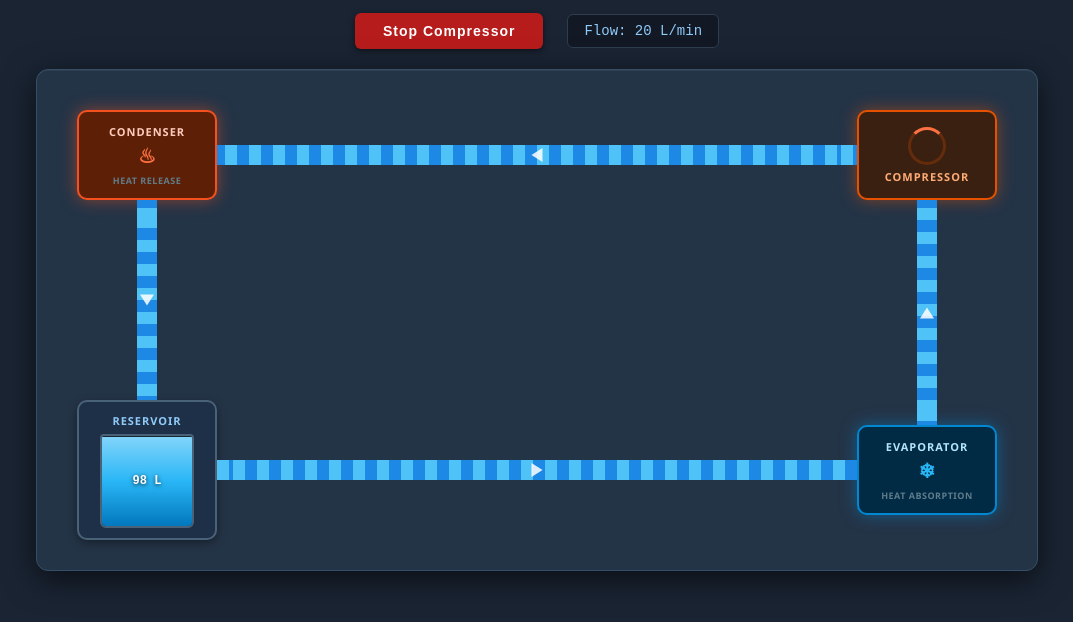
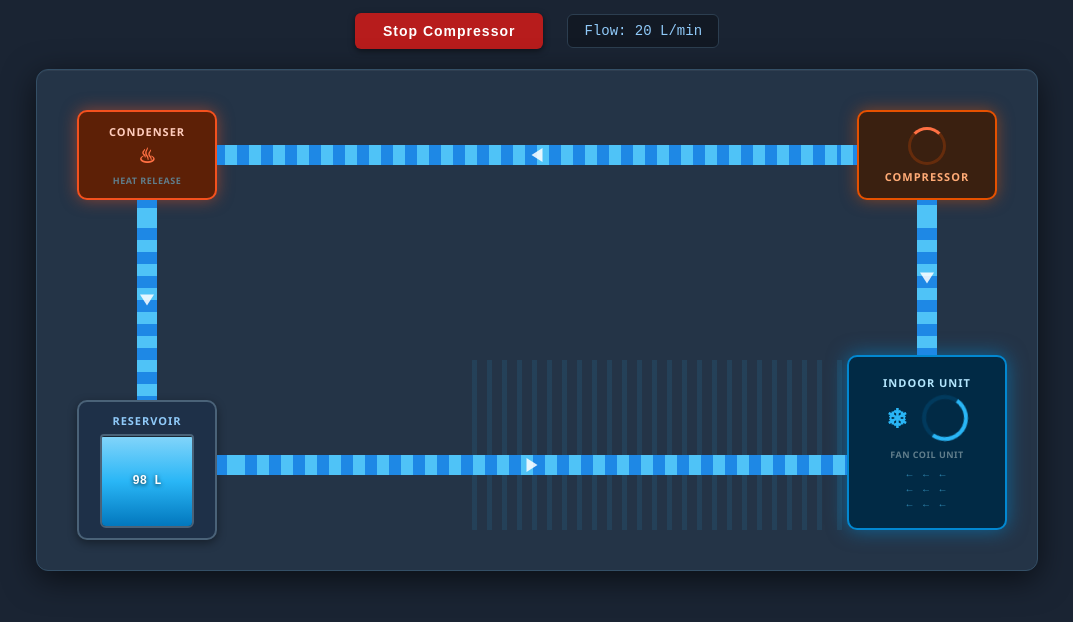
Before and after one commit to blueskyranger/refrigeration-sim, a plain HTML site: page index.html in a window 1280 px wide. Both pictures are taken after a click on the button "Start Compressor". Shown: the part 58-680 px from the top of the page, without its empty margins (103-1176 px from the left). Drawn offline with Linux system fonts and the light colour scheme.

Commit message:
Add indoor fan coil unit with cool air animation
- Replace plain Evaporator with Indoor Unit (Fan Coil Unit)
- Indoor unit shows: evaporator coil icon (❄), spinning fan blade,
  and pulsing airflow arrows (← ← ←) when active
- Animated cool-air zone flows left from the indoor unit into the
  room space, showing refrigerant cycle delivering cooling
- Condenser/Compressor glow warm, Indoor Unit glows cool blue
- Adjusted right-pipe (height 155px) and bottom-pipe (width 630px)
  to connect correctly to new indoor unit position

Co-Authored-By: Claude Sonnet 4.6 <noreply@anthropic.com>

```diff
--- a/index.html
+++ b/index.html
@@ -27,10 +27,18 @@
       <span class="pump-label">Compressor</span>
     </div>
 
-    <div class="component evaporator" id="evaporatorBox">
-      <span class="evaporator-label">Evaporator</span>
-      <div class="evaporator-icon">❄</div>
-      <span class="component-sublabel">Heat Absorption</span>
+    <div class="component indoor-unit" id="indoorUnitBox">
+      <span class="indoor-label">Indoor Unit</span>
+      <div class="indoor-icons">
+        <div class="coil-icon">❄</div>
+        <div class="fan-blade" id="fanBlade"></div>
+      </div>
+      <span class="component-sublabel">Fan Coil Unit</span>
+      <div class="airflow-arrows" id="airflowArrows">
+        <span>← ← ←</span>
+        <span>← ← ←</span>
+        <span>← ← ←</span>
+      </div>
     </div>
 
     <div class="component reservoir" id="reservoirBox">
@@ -40,6 +48,9 @@
         <span id="reservoirLevel">100 L</span>
       </div>
     </div>
+
+    <!-- Cool air stream that flows left from the indoor unit -->
+    <div class="cool-air-zone" id="coolAirZone"></div>
 
     <div class="pipe top-pipe"    id="topPipe"></div>
     <div class="pipe right-pipe"  id="rightPipe"></div>
--- a/script.js
+++ b/script.js
@@ -4,7 +4,8 @@ const reservoirLevel = document.getElementById("reservoirLevel");
 const reservoirFill  = document.getElementById("reservoirFill");
 const pumpBox        = document.getElementById("pumpBox");
 const condenserBox   = document.getElementById("condenserBox");
-const evaporatorBox  = document.getElementById("evaporatorBox");
+const indoorUnitBox  = document.getElementById("indoorUnitBox");
+const coolAirZone    = document.getElementById("coolAirZone");
 
 const topPipe    = document.getElementById("topPipe");
 const rightPipe  = document.getElementById("rightPipe");
@@ -29,7 +30,8 @@ function setComponentsActive(on) {
   const method = on ? "add" : "remove";
   pumpBox.classList[method]("active");
   condenserBox.classList[method]("active");
-  evaporatorBox.classList[method]("active");
+  indoorUnitBox.classList[method]("active");
+  coolAirZone.classList[method]("active");
   togglePumpBtn.classList[method]("active");
 }
 
@@ -65,7 +67,7 @@ setInterval(() => {
       reservoir = 100;
     }
 
-    reservoirLevel.textContent    = `${reservoir} L`;
-    reservoirFill.style.height    = `${reservoir}%`;
+    reservoirLevel.textContent = `${reservoir} L`;
+    reservoirFill.style.height = `${reservoir}%`;
   }
 }, 1000);
--- a/style.css
+++ b/style.css
@@ -38,17 +38,9 @@ h1 {
   box-shadow: 0 2px 6px rgba(0, 0, 0, 0.5);
 }
 
-#togglePump:hover {
-  background: #388e3c;
-}
-
-#togglePump.active {
-  background: #b71c1c;
-}
-
-#togglePump.active:hover {
-  background: #c62828;
-}
+#togglePump:hover   { background: #388e3c; }
+#togglePump.active  { background: #b71c1c; }
+#togglePump.active:hover { background: #c62828; }
 
 #flowDisplay {
   font-size: 14px;
@@ -96,7 +88,7 @@ h1 {
   margin-top: 2px;
 }
 
-/* === Condenser (top-left) === */
+/* ===================== Condenser (top-left) ===================== */
 .condenser {
   width: 140px;
   height: 90px;
@@ -122,21 +114,15 @@ h1 {
   text-transform: uppercase;
   color: #ff8a65;
 }
-
-.condenser.active .condenser-label {
-  color: #ffccbc;
-}
+.condenser.active .condenser-label { color: #ffccbc; }
 
 .condenser-icon {
   font-size: 20px;
   color: #e64a19;
 }
+.condenser.active .condenser-icon { color: #ff7043; }
 
-.condenser.active .condenser-icon {
-  color: #ff7043;
-}
-
-/* === Compressor / Pump (top-right) === */
+/* ===================== Compressor (top-right) ===================== */
 .pump {
   width: 140px;
   height: 90px;
@@ -161,10 +147,7 @@ h1 {
   text-transform: uppercase;
   color: #90caf9;
 }
-
-.pump.active .pump-label {
-  color: #ffab76;
-}
+.pump.active .pump-label { color: #ffab76; }
 
 .pump-spinner {
   width: 32px;
@@ -184,47 +167,90 @@ h1 {
   to { transform: rotate(360deg); }
 }
 
-/* === Evaporator (bottom-right) === */
-.evaporator {
-  width: 140px;
-  height: 90px;
-  left: 820px;
-  top: 355px;
+/* ===================== Indoor Unit / Fan Coil (bottom-right) ===================== */
+.indoor-unit {
+  width: 160px;
+  height: 175px;
+  left: 810px;
+  top: 285px;
   flex-direction: column;
-  gap: 3px;
+  gap: 5px;
   background: #071a2a;
   border-color: #01579b;
   transition: background 0.3s, border-color 0.3s, box-shadow 0.3s;
 }
 
-.evaporator.active {
+.indoor-unit.active {
   background: #012a45;
   border-color: #0288d1;
-  box-shadow: 0 0 16px rgba(2, 136, 209, 0.5);
+  box-shadow: 0 0 20px rgba(2, 136, 209, 0.6);
 }
 
-.evaporator-label {
+.indoor-label {
   font-size: 11px;
   font-weight: bold;
   letter-spacing: 1px;
   text-transform: uppercase;
   color: #4fc3f7;
 }
+.indoor-unit.active .indoor-label { color: #b3e5fc; }
 
-.evaporator.active .evaporator-label {
-  color: #b3e5fc;
+.indoor-icons {
+  display: flex;
+  align-items: center;
+  justify-content: center;
+  gap: 14px;
 }
 
-.evaporator-icon {
-  font-size: 20px;
+.coil-icon {
+  font-size: 26px;
   color: #0288d1;
 }
+.indoor-unit.active .coil-icon { color: #29b6f6; }
 
-.evaporator.active .evaporator-icon {
-  color: #29b6f6;
+/* Fan blade — spinning circle with two-colour border */
+.fan-blade {
+  width: 38px;
+  height: 38px;
+  border-radius: 50%;
+  border: 4px solid rgba(255, 255, 255, 0.08);
+  border-top-color: #0277bd;
+  border-right-color: #0277bd;
 }
 
-/* === Reservoir (bottom-left) === */
+.indoor-unit.active .fan-blade {
+  border-color: rgba(2, 119, 189, 0.2);
+  border-top-color: #29b6f6;
+  border-right-color: #29b6f6;
+  animation: fanSpin 0.45s linear infinite;
+}
+
+@keyframes fanSpin {
+  to { transform: rotate(360deg); }
+}
+
+/* Airflow arrows inside the unit */
+.airflow-arrows {
+  display: none;
+  flex-direction: column;
+  gap: 1px;
+  font-size: 10px;
+  color: rgba(79, 195, 247, 0);
+  letter-spacing: 2px;
+}
+
+.indoor-unit.active .airflow-arrows {
+  display: flex;
+  color: rgba(79, 195, 247, 0.7);
+  animation: arrowPulse 1.2s ease-in-out infinite;
+}
+
+@keyframes arrowPulse {
+  0%, 100% { opacity: 0.4; }
+  50%       { opacity: 1; }
+}
+
+/* ===================== Reservoir (bottom-left) ===================== */
 .reservoir {
   width: 140px;
   height: 140px;
@@ -279,14 +305,45 @@ h1 {
   font-family: monospace;
 }
 
-/* === Pipes === */
+/* ===================== Cool Air Zone ===================== */
+/* Animated cool-air stream flowing left out of the indoor unit */
+.cool-air-zone {
+  position: absolute;
+  left: 430px;
+  top: 290px;
+  width: 380px;
+  height: 170px;
+  opacity: 0;
+  pointer-events: none;
+  border-radius: 6px;
+  transition: opacity 0.6s ease;
+}
+
+.cool-air-zone.active {
+  opacity: 1;
+  background: repeating-linear-gradient(
+    90deg,
+    transparent 0px,
+    transparent 10px,
+    rgba(41, 182, 246, 0.10) 10px,
+    rgba(41, 182, 246, 0.10) 15px
+  );
+  animation: coolAirFlow 1s linear infinite;
+}
+
+@keyframes coolAirFlow {
+  from { background-position:   0 0; }
+  to   { background-position: -25px 0; }
+}
+
+/* ===================== Pipes ===================== */
 .pipe {
   position: absolute;
   background: #3d5166;
   overflow: hidden;
 }
 
-/* top pipe: Compressor (right) → Condenser (left) */
+/* Compressor (right) → Condenser (left)  :  flows LEFT */
 .top-pipe {
   left: 180px;
   top: 75px;
@@ -294,23 +351,23 @@ h1 {
   height: 20px;
 }
 
-/* right pipe: Evaporator (bottom) → Compressor (top) */
+/* Compressor bottom → Indoor Unit top  :  flows DOWN */
 .right-pipe {
   left: 880px;
   top: 130px;
   width: 20px;
-  height: 225px;
+  height: 155px;
 }
 
-/* bottom pipe: Reservoir (left) → Evaporator (right) */
+/* Reservoir (left) → Indoor Unit (right)  :  flows RIGHT */
 .bottom-pipe {
   left: 180px;
-  top: 390px;
-  width: 640px;
+  top: 385px;
+  width: 630px;
   height: 20px;
 }
 
-/* left pipe: Condenser (top) → Reservoir (bottom) */
+/* Condenser bottom → Reservoir top  :  flows DOWN */
 .left-pipe {
   left: 100px;
   top: 130px;
@@ -318,15 +375,13 @@ h1 {
   height: 200px;
 }
 
-/* === Flowing state === */
+/* ===================== Flowing gradients ===================== */
 .top-pipe.flowing,
 .bottom-pipe.flowing {
   background: repeating-linear-gradient(
     90deg,
-    #4fc3f7 0px,
-    #4fc3f7 12px,
-    #1e88e5 12px,
-    #1e88e5 24px
+    #4fc3f7 0px, #4fc3f7 12px,
+    #1e88e5 12px, #1e88e5 24px
   );
 }
 
@@ -334,17 +389,15 @@ h1 {
 .left-pipe.flowing {
   background: repeating-linear-gradient(
     180deg,
-    #4fc3f7 0px,
-    #4fc3f7 12px,
-    #1e88e5 12px,
-    #1e88e5 24px
+    #4fc3f7 0px, #4fc3f7 12px,
+    #1e88e5 12px, #1e88e5 24px
   );
 }
 
-/* directional animations matching actual flow direction */
+/* Directional animations */
 .top-pipe.flowing    { animation: flowLeft  0.6s linear infinite; }
 .bottom-pipe.flowing { animation: flowRight 0.6s linear infinite; }
-.right-pipe.flowing  { animation: flowUp    0.6s linear infinite; }
+.right-pipe.flowing  { animation: flowDown  0.6s linear infinite; }
 .left-pipe.flowing   { animation: flowDown  0.6s linear infinite; }
 
 @keyframes flowRight { from { background-position: 0 0; } to { background-position:  24px 0; } }
@@ -352,61 +405,41 @@ h1 {
 @keyframes flowDown  { from { background-position: 0 0; } to { background-position: 0  24px; } }
 @keyframes flowUp    { from { background-position: 0 0; } to { background-position: 0 -24px; } }
 
-/* === Direction arrows via ::after === */
+/* ===================== Direction arrows ===================== */
 .top-pipe::after,
 .bottom-pipe::after {
   content: '';
   position: absolute;
-  top: 50%;
-  left: 50%;
+  top: 50%; left: 50%;
   transform: translate(-50%, -50%);
-  width: 0;
-  height: 0;
+  width: 0; height: 0;
   border-top: 7px solid transparent;
   border-bottom: 7px solid transparent;
 }
 
 /* top pipe flows LEFT ← */
-.top-pipe::after {
-  border-right: 11px solid rgba(255, 255, 255, 0.25);
-}
-.top-pipe.flowing::after {
-  border-right-color: rgba(255, 255, 255, 0.85);
-}
+.top-pipe::after         { border-right: 11px solid rgba(255,255,255,0.25); }
+.top-pipe.flowing::after { border-right-color: rgba(255,255,255,0.85); }
 
 /* bottom pipe flows RIGHT → */
-.bottom-pipe::after {
-  border-left: 11px solid rgba(255, 255, 255, 0.25);
-}
-.bottom-pipe.flowing::after {
-  border-left-color: rgba(255, 255, 255, 0.85);
-}
+.bottom-pipe::after         { border-left: 11px solid rgba(255,255,255,0.25); }
+.bottom-pipe.flowing::after { border-left-color: rgba(255,255,255,0.85); }
 
 .right-pipe::after,
 .left-pipe::after {
   content: '';
   position: absolute;
-  top: 50%;
-  left: 50%;
+  top: 50%; left: 50%;
   transform: translate(-50%, -50%);
-  width: 0;
-  height: 0;
+  width: 0; height: 0;
   border-left: 7px solid transparent;
   border-right: 7px solid transparent;
 }
 
-/* right pipe flows UP ↑ */
-.right-pipe::after {
-  border-bottom: 11px solid rgba(255, 255, 255, 0.25);
-}
-.right-pipe.flowing::after {
-  border-bottom-color: rgba(255, 255, 255, 0.85);
-}
+/* right pipe flows DOWN ↓ */
+.right-pipe::after         { border-top: 11px solid rgba(255,255,255,0.25); }
+.right-pipe.flowing::after { border-top-color: rgba(255,255,255,0.85); }
 
 /* left pipe flows DOWN ↓ */
-.left-pipe::after {
-  border-top: 11px solid rgba(255, 255, 255, 0.25);
-}
-.left-pipe.flowing::after {
-  border-top-color: rgba(255, 255, 255, 0.85);
-}
+.left-pipe::after         { border-top: 11px solid rgba(255,255,255,0.25); }
+.left-pipe.flowing::after { border-top-color: rgba(255,255,255,0.85); }
```
